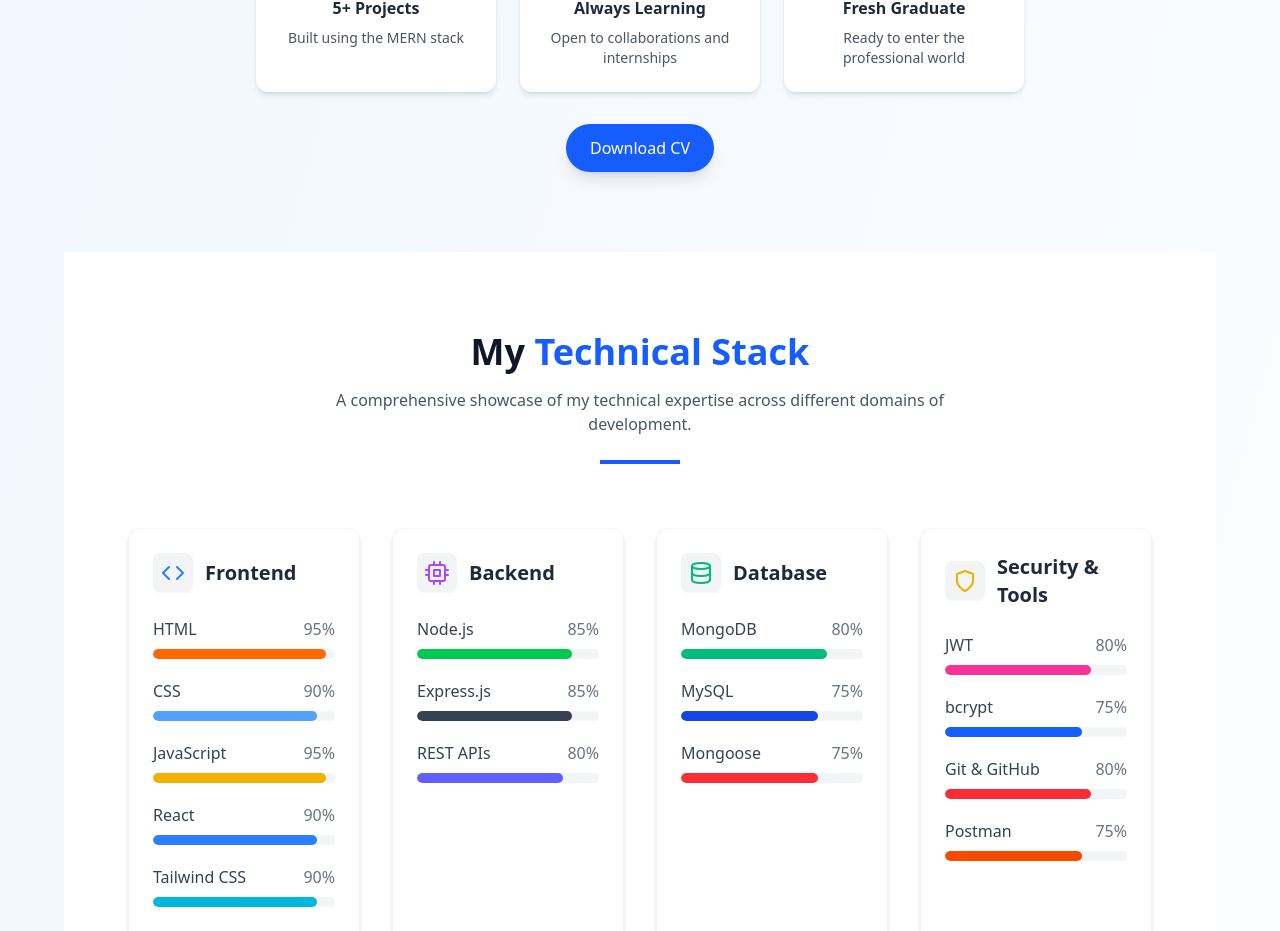
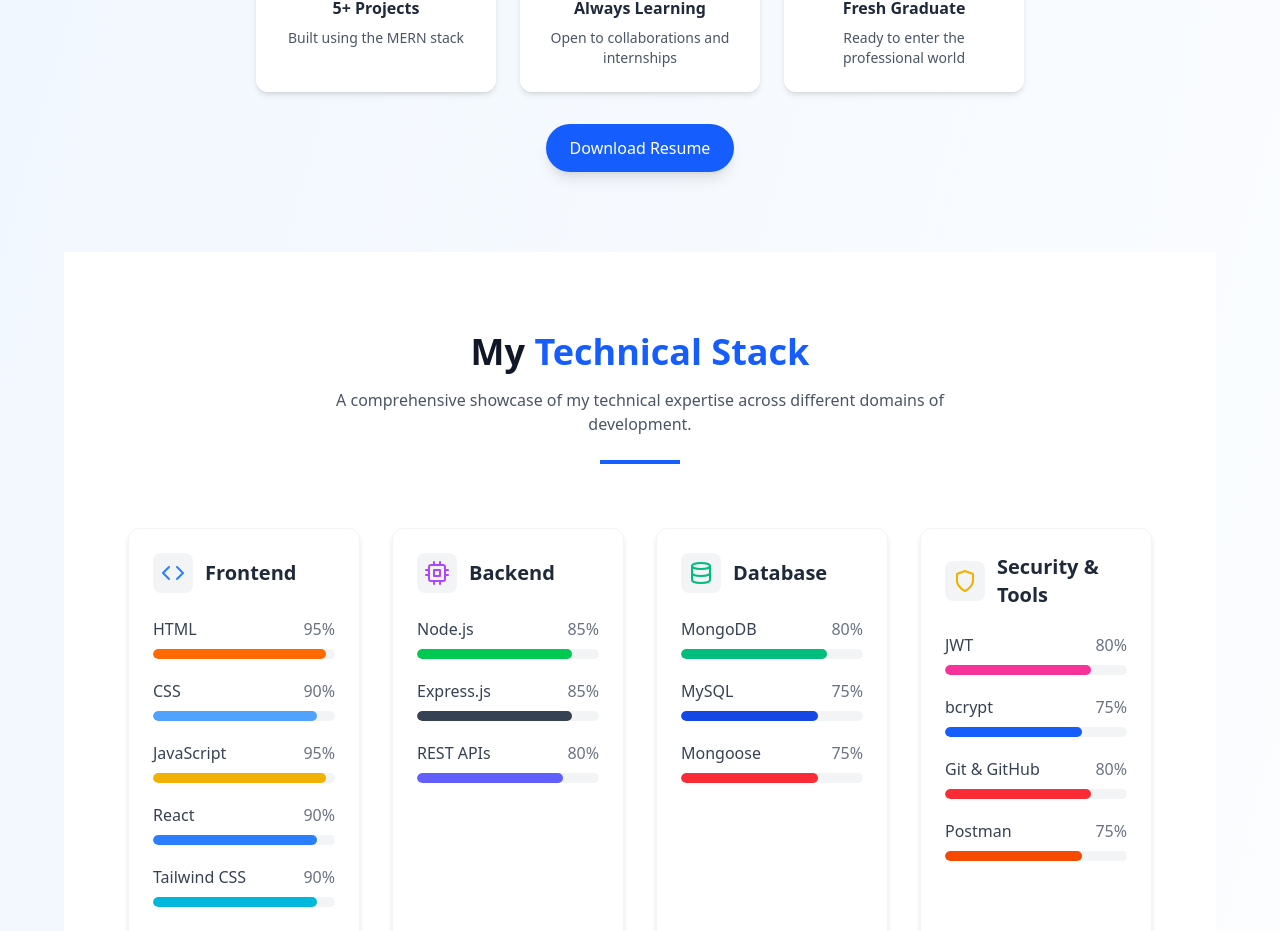
Before and after one commit to Khadijatariq434/MyPortfolio, a React (Vite) app: page / in a window 1280 px wide. Shown: the part 1432-2363 px from the top of the page. Built offline with nearby package versions, Linux system fonts and the light colour scheme.

Commit message:
final one

```diff
--- a/src/components/About.jsx
+++ b/src/components/About.jsx
@@ -65,8 +65,8 @@ const About = () => {
         </div>
 
         <button className="bg-blue-600 text-white px-6 py-3 rounded-full hover:bg-blue-700 transition-all duration-300 shadow-lg hover:shadow-blue-200/50">
-          <a href="/Khadeeja_Tariq_MERN_CV.pdf" download>
-          Download CV</a>
+          <a href="/khadeeja_resume.pdf" download>
+          Download Resume</a>
 
         </button>
       </motion.div>
--- a/src/components/Hero.jsx
+++ b/src/components/Hero.jsx
@@ -79,7 +79,7 @@ const Hero = () => {
     {/* Buttons */}
     <div className="flex flex-col sm:flex-row gap-4 mb-10 items-center">
       <a
-        href="/Khadeeja_Tariq_Resume (4).pdf"
+        href="/khadeeja_resume.pdf"
         download
         className="inline-flex items-center justify-center gap-2 bg-blue-600 text-white px-6 py-3 rounded-full hover:bg-blue-700 transition-all duration-300 shadow-lg hover:shadow-blue-200/50"
       >
--- a/tailwind.config.js
+++ b/tailwind.config.js
@@ -4,6 +4,7 @@ export default {
     "./index.html",
     "./src/**/*.{js,jsx,ts,tsx}", // Ensures Tailwind works in all components
   ],
+  darkMode: 'class',
   theme: {
     extend: {},
   },
```
Also changed, not shown: 1 other file (tests, documents, lock files or other folders).
